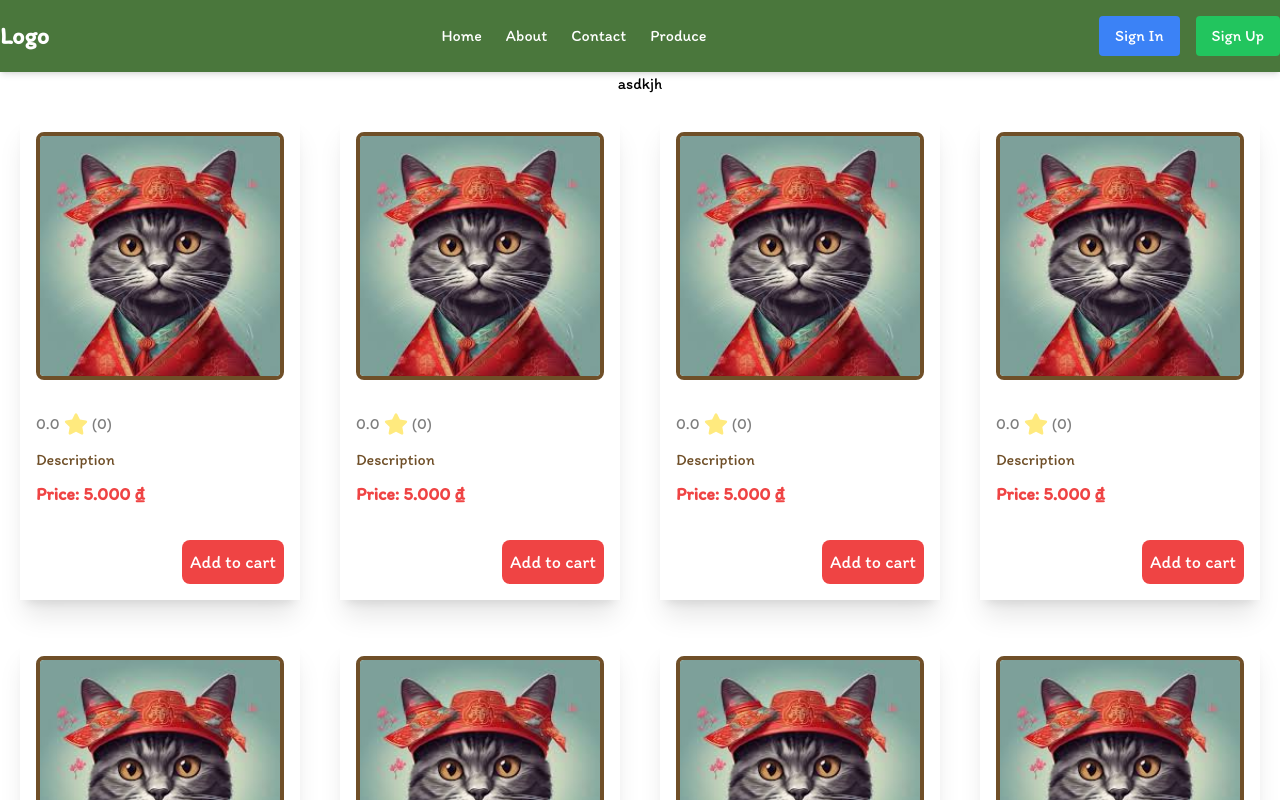
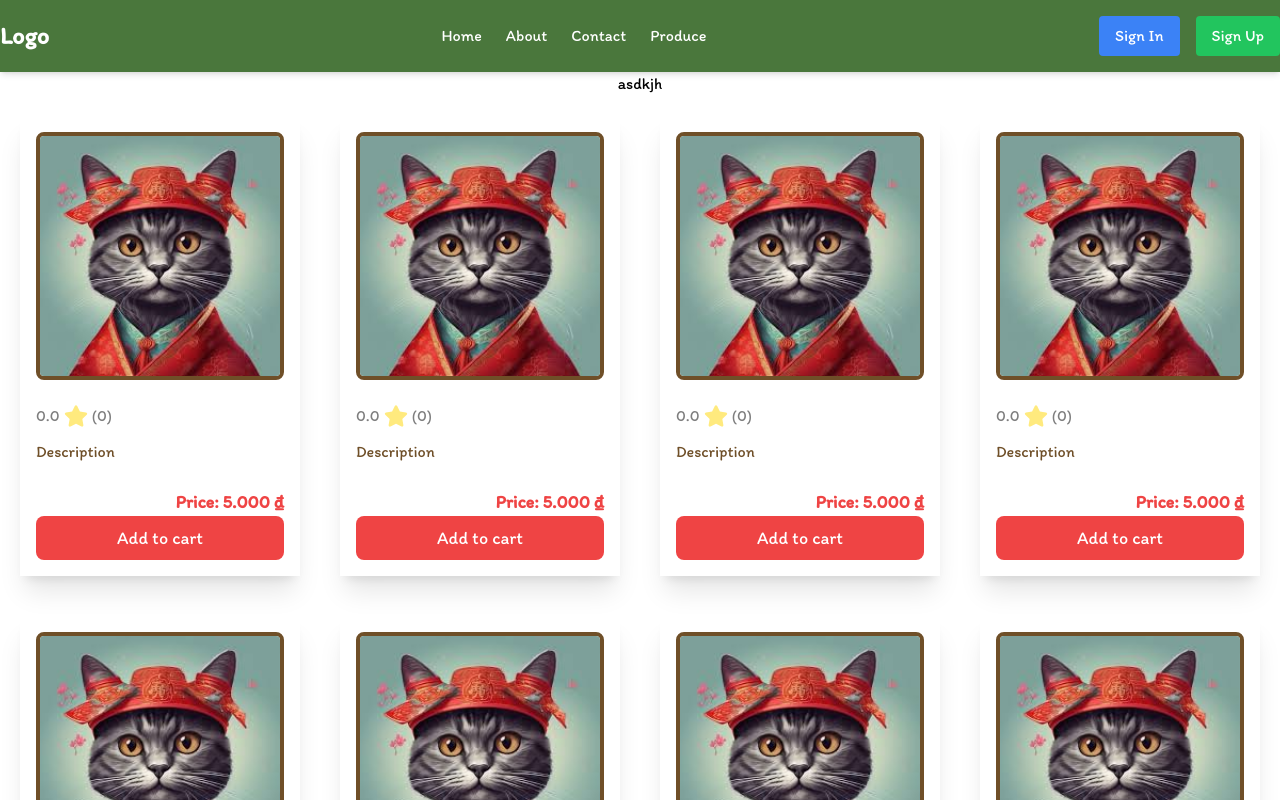
Before and after one commit to trantuanthinh/uni-cap-pro-fe, a Next.js app: page /products/all in a window 1280 px wide. Shown: the top 800 px of the page. Built offline with nearby package versions, Linux system fonts and the light colour scheme; a web font is replaced by a local one.

Commit message:
update item block

```diff
--- a/src/components/shared/item-block.js
+++ b/src/components/shared/item-block.js
@@ -17,26 +17,26 @@ export default function ItemBlock({
     const formattedPrice = sharedService.formatVietnamDong(price);
 
     return (
-        <div className="flex flex-col overflow-hidden shadow-xl p-4 m-5 bg-white transition-transform transform duration-300 hover:scale-105 hover:shadow-2xl hover:bg-gray-100">
-            <Link href={ `/products/detail/${id}` } className="flex flex-col h-full">
+        <div className="grid grid-flow-row grid-rows-1 overflow-hidden shadow-xl p-4 m-5 bg-white transition-transform transform duration-300 hover:scale-105 hover:shadow-2xl hover:bg-gray-100">
+            <Link href={ `/products/detail/${id}` }>
                 <div className="flex-shrink-0 border-4 rounded-lg border-rich-brown mb-2">
                     <Image className="rounded" src={ imageUrl } alt={ name } width={ 240 } height={ 240 } />
                 </div>
-                <div className="py-4">
-                    <div className="flex items-center mt-2 opacity-50">
+                <div className="grid grid-flow-row py-4">
+                    <div className="flex opacity-50">
                         <span className="mr-1">{ starRating.toFixed(1) }</span>
                         <FaStar color="gold" size={ 24 } />
                         <span className="ml-1">({ quantity_rating_value })</span>
                     </div>
-                    <p className="text-text-title font-bold text-3xl">{ name }</p>
-                    <p className="text-text-base text-base line-clamp-2 mt-3 mb-2">{ description }</p>
-                    <p className="text-red-500 font-bold text-lg">Price: { formattedPrice }</p>
+                    <div className="text-text-title font-bold text-3xl">{ name }</div>
+                    <div className="text-text-base text-base line-clamp-2  mt-3 mb-2">
+                        { description }
+                    </div>
                 </div>
             </Link>
 
-            <div className="flex justify-end h-auto mt-4">
-                <AddToCartButton />
-            </div>
+            <div className="text-red-500 font-bold text-lg text-end">Price: { formattedPrice }</div>
+            <AddToCartButton />
         </div>
     );
 }
--- a/src/components/shared/list-item.js
+++ b/src/components/shared/list-item.js
@@ -3,7 +3,7 @@ import ItemBlock from "./item-block";
 
 export default function ListItem({ listItems, pageSize }) {
     return (
-        <div className="flex flex-row flex-wrap items-center justify-center">
+        <div className="grid grid-cols-4 grid-flow-row">
             { listItems &&
                 listItems.slice(0, pageSize).map((item) => {
                     return (
```
